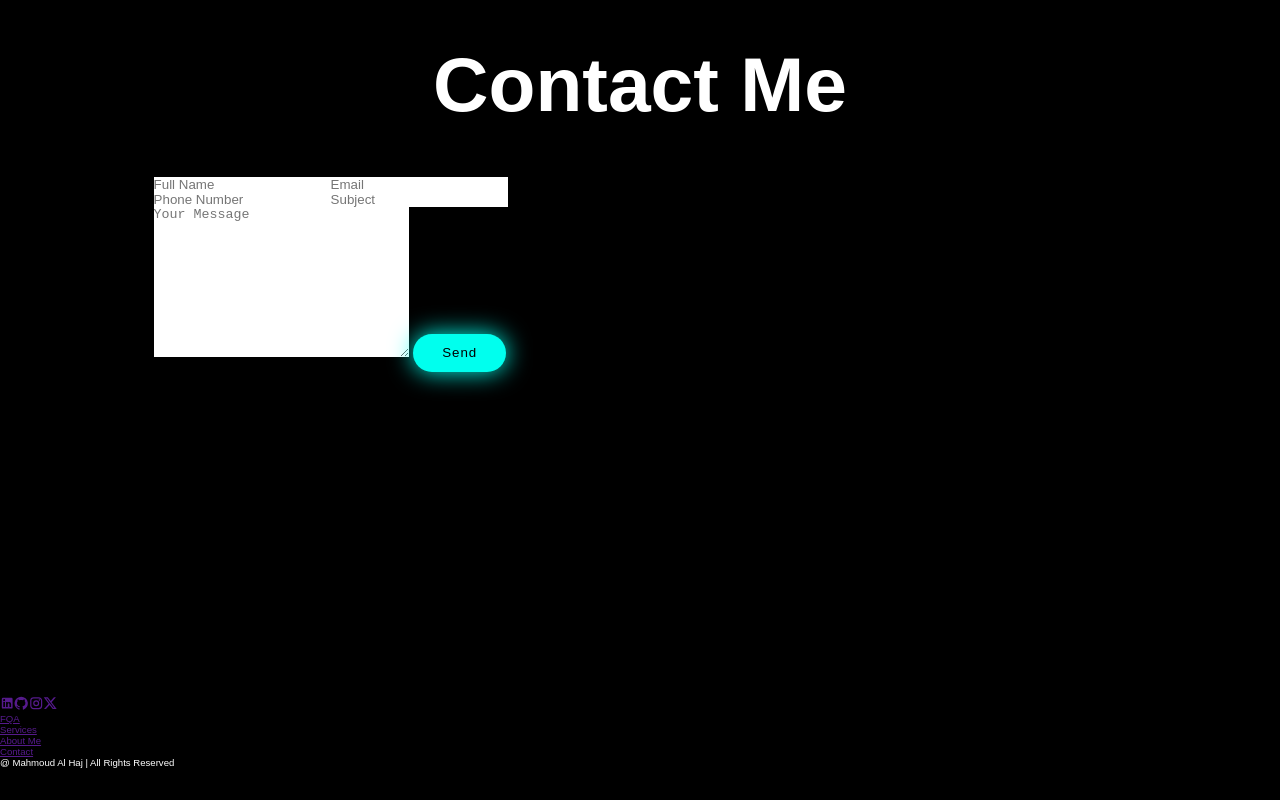
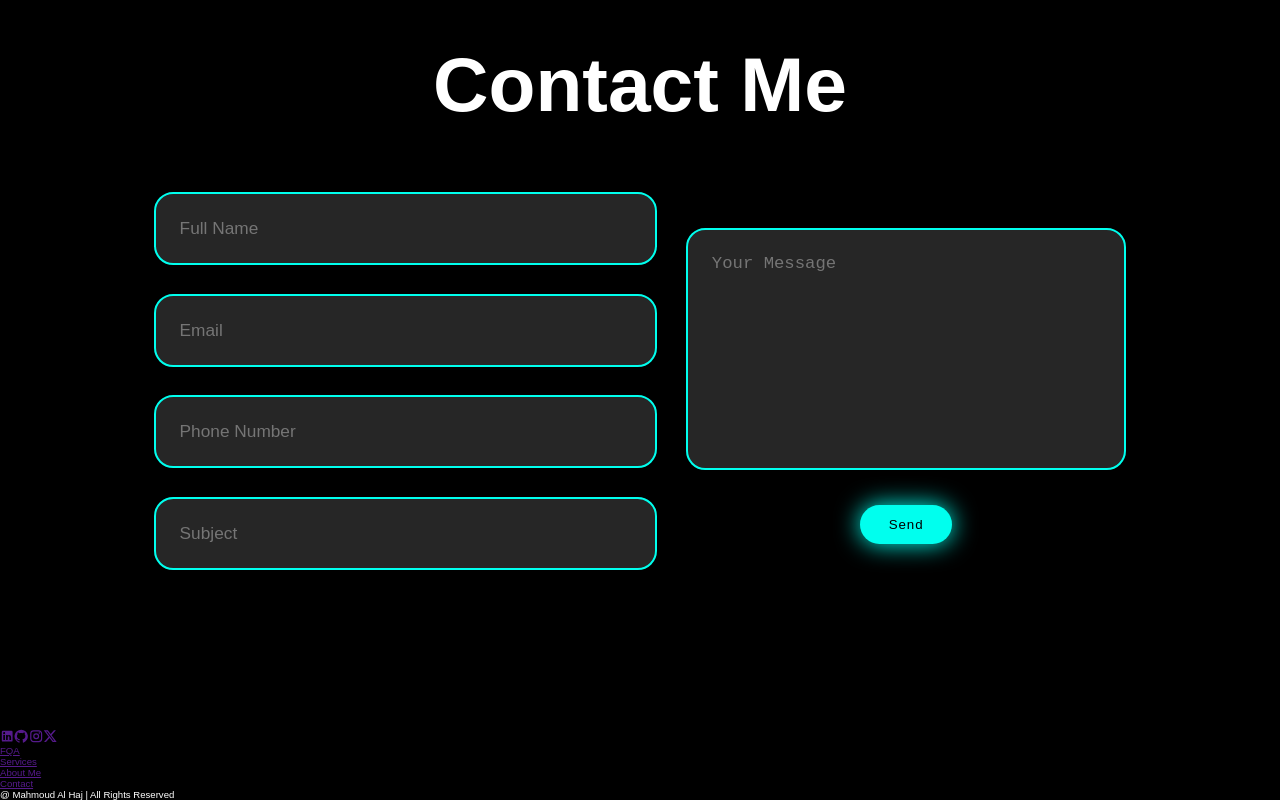
Before and after one commit to MahmoudAlHaj4/-Personal-Portfolio-Website, a React (Create React App) app in the folder personalwebsite/: page / in a window 1280 px wide. Shown: the part 4072-4872 px from the top of the page. Before the commit the page ends 4840 px from the top, so only its background shows below. Built offline with nearby package versions, Linux system fonts and the light colour scheme.

Commit message:
add contact css

```diff
--- a/personalwebsite/src/profile/profile.css
+++ b/personalwebsite/src/profile/profile.css
@@ -381,3 +381,43 @@ button{
     margin: auto;
     padding: 10px;
 }
+
+
+
+.contact h2{
+    margin-bottom: 3rem;
+    color: white;
+
+}
+
+.contact form{
+    display: flex;
+    justify-content: center;
+    align-items: center;
+    gap:3rem;
+    margin: 5rem auto;
+    text-align: center;
+}
+
+.contact form .input-box{
+    display: flex;
+    justify-content: center;
+    flex-wrap: wrap;
+}
+
+.contact form .input-box input,
+.contact form textarea{
+    width: 100%;
+    padding: 2.5rem;
+    font-size: 1.8rem;
+    color: white;
+    background-color: #262626;
+    border-radius: 2rem;
+    border: 2px solid #00ffee;
+    margin: 1.5rem 0;
+    resize: none;
+}
+
+.contact form .btn{
+    margin-top: 2rem;
+}
```
